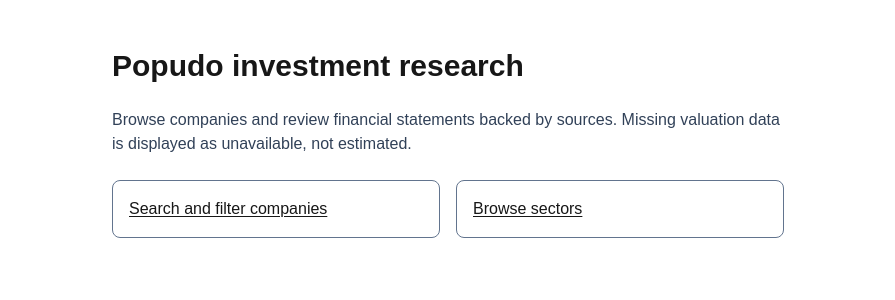
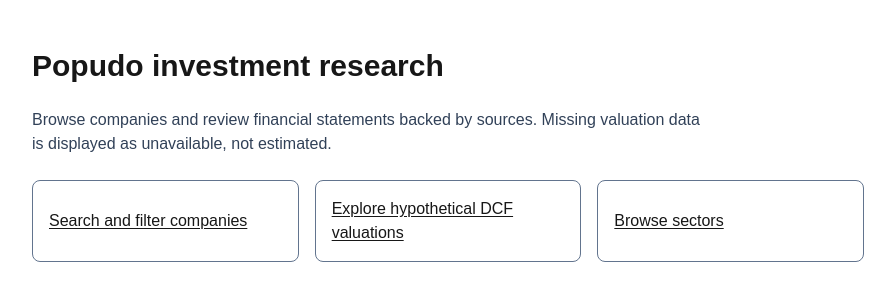
Before and after one commit to shepytk/popudo-investhelper, a Next.js app in the folder apps/web/: page / in a window 1280 px wide. Shown: the top 300 px of the page, without its empty margins (192-1087 px from the left). Built offline with nearby package versions, Linux system fonts and the light colour scheme.

Commit message:
feat(p3): link standalone hypothetical DCF lab from research pages

```diff
--- a/apps/web/src/app/page.tsx
+++ b/apps/web/src/app/page.tsx
@@ -7,8 +7,9 @@ export default function Home() {
       <p className="max-w-2xl text-slate-700 dark:text-slate-300">
         Browse companies and review financial statements backed by sources. Missing valuation data is displayed as unavailable, not estimated.
       </p>
-      <nav aria-label="Research navigation" className="grid gap-4 sm:grid-cols-2">
+      <nav aria-label="Research navigation" className="grid gap-4 sm:grid-cols-3">
         <Link href="/screener" className="flex min-h-14 items-center rounded-lg border border-slate-500 p-4 font-medium underline underline-offset-2 focus-visible:outline-2 focus-visible:outline-offset-2">Search and filter companies</Link>
+        <Link href="/valuation-lab" className="flex min-h-14 items-center rounded-lg border border-slate-500 p-4 font-medium underline underline-offset-2 focus-visible:outline-2 focus-visible:outline-offset-2">Explore hypothetical DCF valuations</Link>
         <Link href="/sectors" className="flex min-h-14 items-center rounded-lg border border-slate-500 p-4 font-medium underline underline-offset-2 focus-visible:outline-2 focus-visible:outline-offset-2">Browse sectors</Link>
       </nav>
     </main>
```
